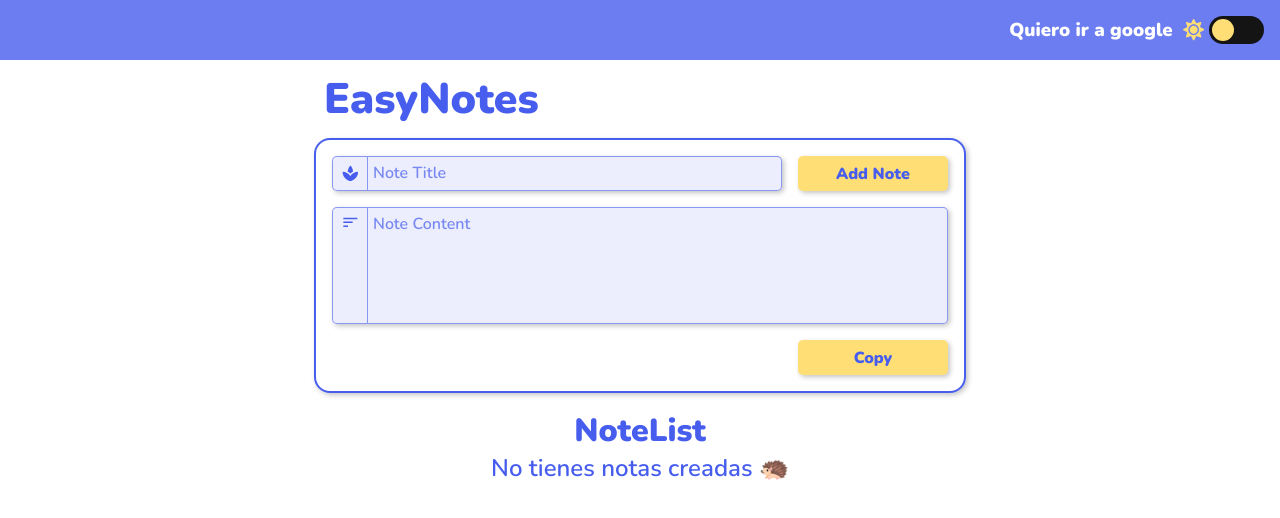
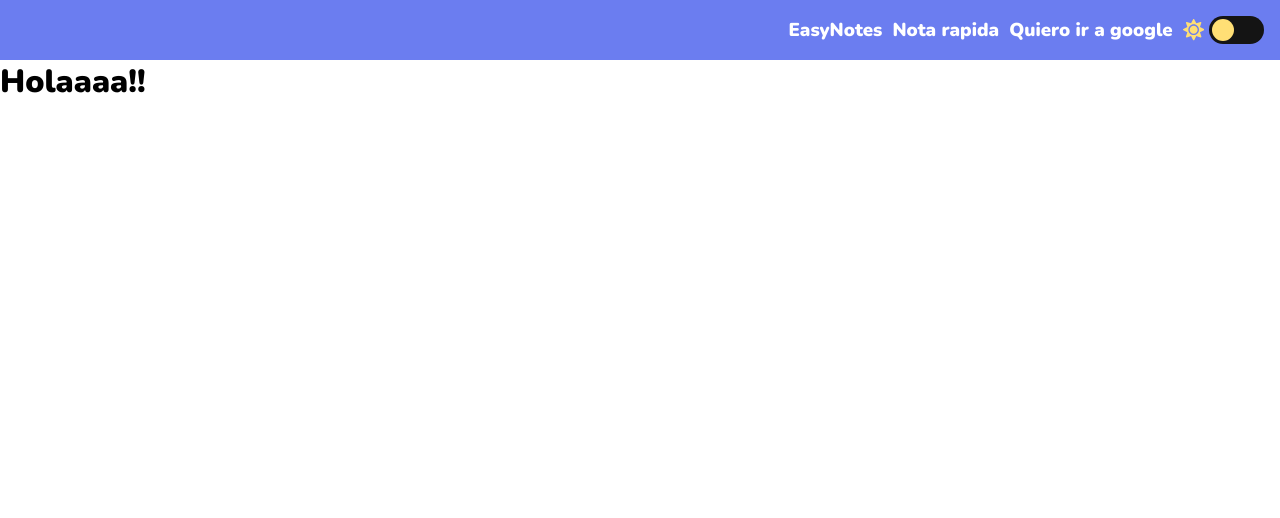
Before and after one commit to Geaglts/EasyNotes, a React app: page / in a window 1280 px wide. Shown: the top 518 px of the page. Built offline with nearby package versions, Linux system fonts and the light colour scheme.

Commit message:
Implementacion de notas para la aplicacion

```diff
--- a/package.json
+++ b/package.json
@@ -14,6 +14,7 @@
     "react": "^17.0.2",
     "react-dom": "^17.0.2",
     "react-icons": "^4.2.0",
+    "react-router-dom": "^5.3.0",
     "typescript": "^4.4.2"
   },
   "devDependencies": {
@@ -22,6 +23,7 @@
     "@babel/preset-typescript": "^7.15.0",
     "@types/react": "^17.0.19",
     "@types/react-dom": "^17.0.9",
+    "@types/react-router-dom": "^5.1.9",
     "babel-loader": "^8.2.2",
     "css-loader": "^6.2.0",
     "file-loader": "^6.2.0",
--- a/src/components/Container.tsx
+++ b/src/components/Container.tsx
@@ -1,3 +1,4 @@
+import { Link } from 'react-router-dom';
 import { useContext } from 'react';
 import { Context } from '../Context';
 
--- a/src/containers/Menu.tsx
+++ b/src/containers/Menu.tsx
@@ -1,5 +1,6 @@
 import { useContext } from 'react';
 import { Context } from '../Context';
+import { Link } from 'react-router-dom';
 import '../styles/Containers/Menu.scss';
 import { FaMoon, FaSun } from 'react-icons/fa';
 
@@ -15,6 +16,12 @@ function Menu() {
     >
       <ul className="Menu">
         <li className="Menu__Item">
+          <Link to="/">EasyNotes</Link>
+        </li>
+        <li className="Menu__Item">
+          <Link to="/fast">Nota rapida</Link>
+        </li>
+        <li className="Menu__Item">
           <a href="https://google.com" target="_blank">
             Quiero ir a google
           </a>
--- a/src/index.tsx
+++ b/src/index.tsx
@@ -1,11 +1,11 @@
 import { render } from 'react-dom';
 import './styles/index.scss';
-import Home from './pages/Home';
+import App from './pages/App';
 import Context from './Context';
 
 render(
   <Context.Provider>
-    <Home />
+    <App />
   </Context.Provider>,
   document.getElementById('app')
 );
--- /dev/null
+++ b/src/pages/App.tsx
@@ -0,0 +1,22 @@
+import FreeNotes from './FreeNotes';
+import { Menu } from '../containers/Menu';
+import { BrowserRouter as Router, Route, Switch } from 'react-router-dom';
+import Home from './Home';
+
+function App() {
+  return (
+    <Router>
+      <Menu />
+      <Switch>
+        <Route exact path="/">
+          <Home />
+        </Route>
+        <Route exact path="/fast">
+          <FreeNotes />
+        </Route>
+      </Switch>
+    </Router>
+  );
+}
+
+export default App;
--- /dev/null
+++ b/src/pages/FreeNotes.tsx
@@ -0,0 +1,16 @@
+import Container from '../components/Container';
+import AddNoteForm from '../containers/AddNoteForm';
+import NoteList from '../containers/NoteList';
+
+function FreeNotes() {
+  return (
+    <>
+      <Container>
+        <AddNoteForm />
+        <NoteList limit={5} />
+      </Container>
+    </>
+  );
+}
+
+export default FreeNotes;
--- a/src/pages/Home.tsx
+++ b/src/pages/Home.tsx
@@ -1,17 +1,8 @@
-import Container from '../components/Container';
-import AddNoteForm from '../containers/AddNoteForm';
-import { Menu } from '../containers/Menu';
-import NoteList from '../containers/NoteList';
-
 function Home() {
   return (
-    <>
-      <Menu />
-      <Container>
-        <AddNoteForm />
-        <NoteList limit={5} />
-      </Container>
-    </>
+    <div>
+      <h1>Holaaaa!!</h1>
+    </div>
   );
 }
 
--- a/webpack.config.js
+++ b/webpack.config.js
@@ -6,12 +6,13 @@ module.exports = {
   output: {
     path: path.join(__dirname, 'dist'),
     filename: 'index.bundle.js',
+    publicPath: '/',
   },
   mode: process.env.NODE_ENV || 'development',
   resolve: {
     extensions: ['.tsx', '.ts', '.js'],
   },
-  devServer: { port: 3030 },
+  devServer: { port: 3030, historyApiFallback: true },
   module: {
     rules: [
       { test: /\.(js|jsx)$/, exclude: /node_modules/, use: ['babel-loader'] },
```
Also changed, not shown: 1 other file (tests, documents, lock files or other folders).
